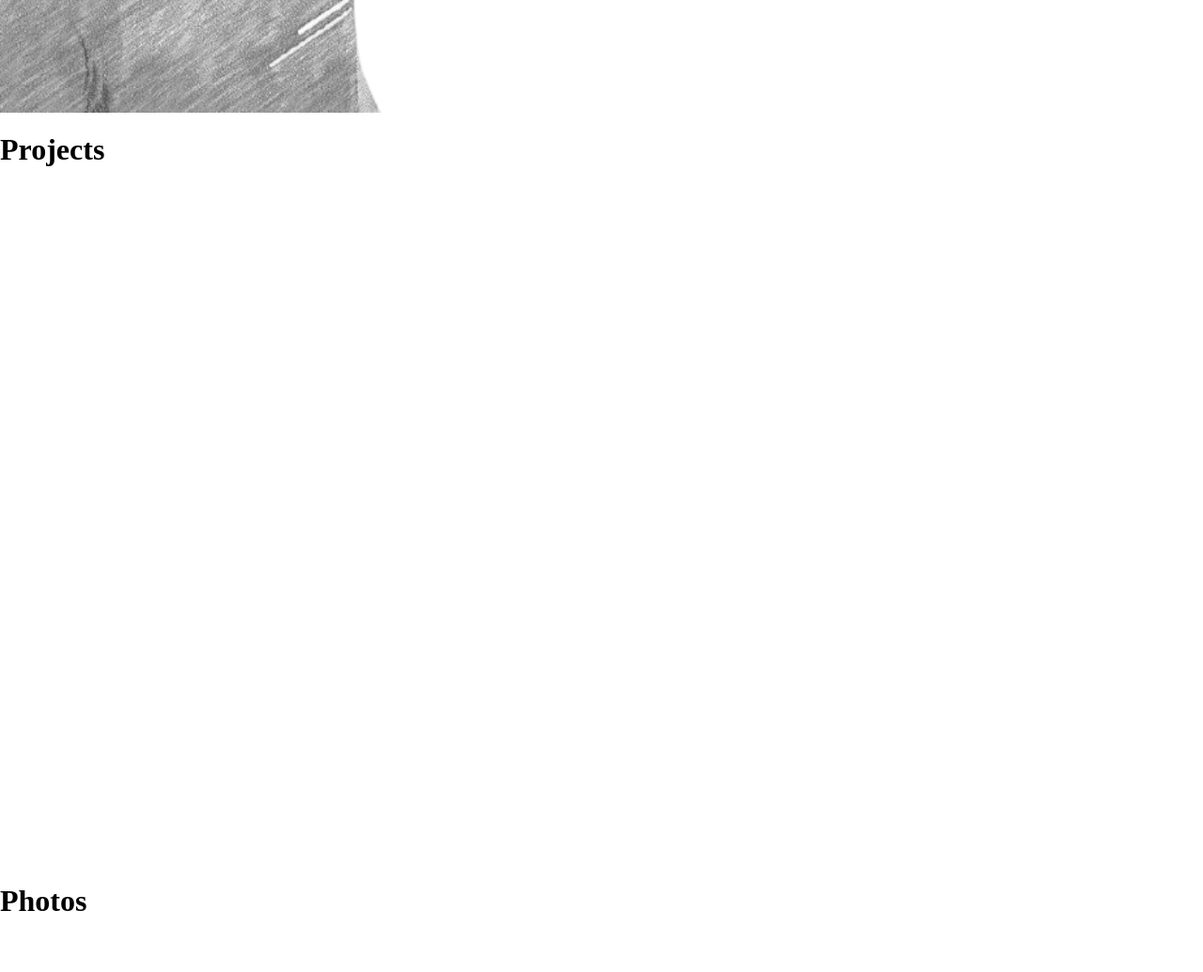
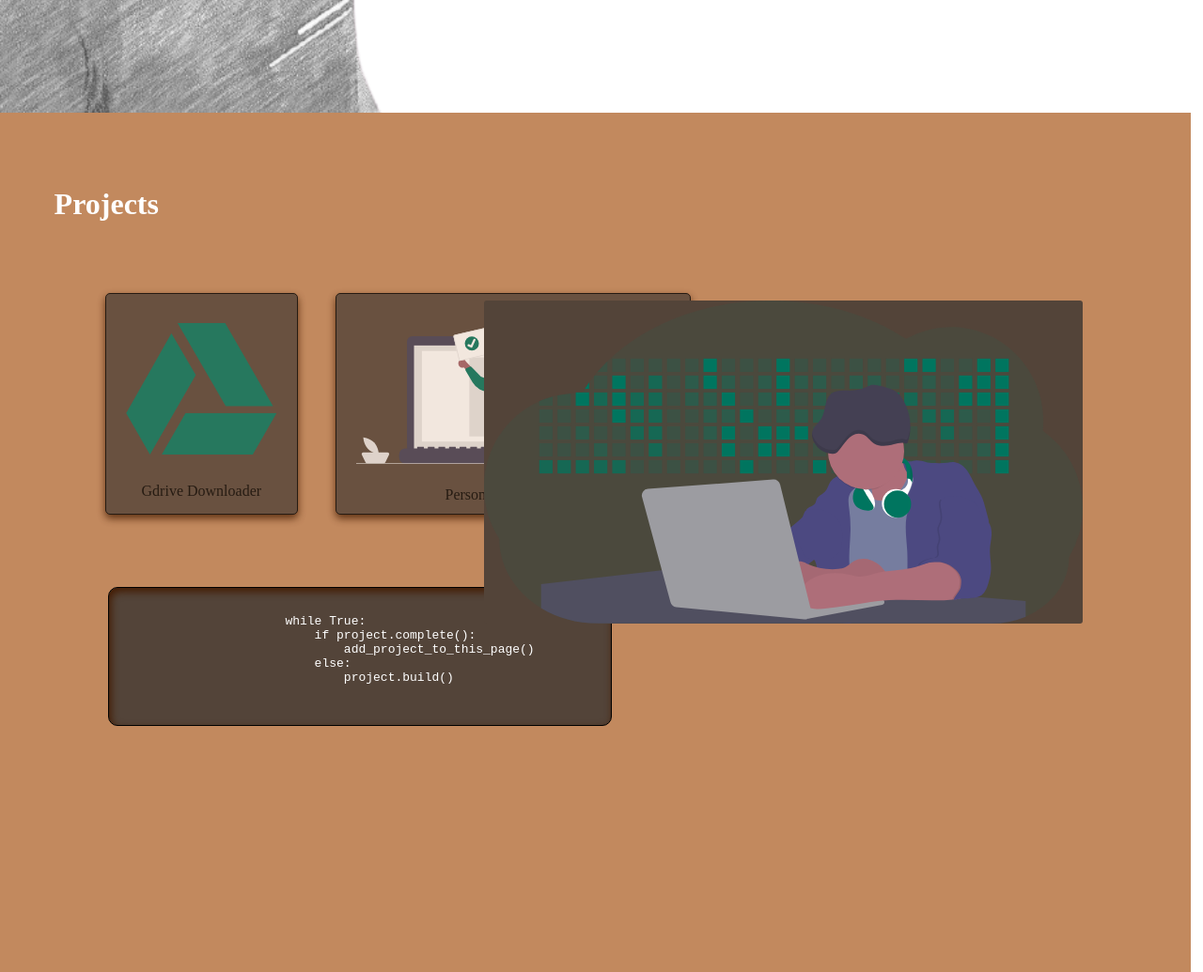
Before and after one commit to SangeetR/Internet-tech-assignments, a plain HTML site: page Assignment-1/index-branch.html in a window 1280 px wide. Shown: the part 680-1715 px from the top of the page at 94% size. Drawn offline with Linux system fonts and the light colour scheme; a web font is replaced by a local one.

Commit message:
Home and project page complete

```diff
--- a/Assignment-1/index-branch.html
+++ b/Assignment-1/index-branch.html
@@ -6,8 +6,11 @@
     <head>
 
         <link rel="stylesheet" href="style2.css">
+        <!-- google fonts -->
         <link rel="preconnect" href="https://fonts.gstatic.com">
         <link href="https://fonts.googleapis.com/css2?family=New+Tegomin&display=swap" rel="stylesheet">
+        <!-- font awesome -->
+        <script src="https://kit.fontawesome.com/3d46b72bc9.js" crossorigin="anonymous"></script>
 
         <title>Sangeet Rathi's Personal Site</title>
     </head>
@@ -117,6 +120,40 @@
 
         <div class="page" id="projects">
             <h1>Projects</h1>
+            <div class="project-list">
+
+                <div class="project-card">
+                    <a href="https://github.com/SangeetR/Gdrive" target="_blank">
+                        <i class="fab fa-google-drive fa-10x " style="color: #00755f;"></i>
+                        <div class="project-label">
+                            Gdrive Downloader
+                        </div>
+                    </a>
+                </div>
+
+                <div class="project-card">
+                    <a href="https://github.com/SangeetR/Portfolio" target="_blank">
+                        <img src="portfolio.svg" alt="portfolio image" style="height: 10em; width: auto;">
+                        <div class="project-label">
+                            Personal Portfolio Site
+                        </div>
+                    </a>
+                </div>
+
+            </div>
+
+            <div class="well">
+                <pre class="code">
+                    <code>
+                        while True:
+                            if project.complete():
+                                add_project_to_this_page()
+                            else:
+                                project.build()
+                    </code>
+                </pre>
+            </div>
+            <img src="project.svg" alt="Project Image" id="project-image">
         </div>
 
 
@@ -142,6 +179,9 @@
 
         <div class="page" id="code">
             <h1>Code</h1>
+            <div style="overflow: auto; height:80%;">
+                <script src="https://gist.github.com/SangeetR/2b78e6f8c12142bb507963686630f5dc.js"></script>
+            </div>
         </div>
 
 
--- a/Assignment-1/style.css
+++ /dev/null
@@ -1,101 +0,0 @@
-body{
-    /* background-color: coral; */
-    margin: 0;
-    /* padding-left: 20%; */
-    padding-right: 5%;
-    font-family: 'New Tegomin', serif;
-}
-
-.nav-item {
-    position: static;
-}
-
-.nav-item img {
-    height: 90px;
-    position: absolute;
-    top: 0%;
-    left: 0%;
-    /* width: 100%; */
-}
-
-.nav-item a {
-    position: absolute;
-    top:30px;
-    left: 25px;
-}
-
-.sidebar{
-    position: fixed;
-    top: 27.5%;
-    right:7.5%;
-    /* border: 1px, solid; */
-}
-
-.nav {
-     margin: 3%;
-     /* position: relative; */
-}
-
-.navbar {
-    position: fixed;
-    /* border: 1px solid black; */
-    display: flex;
-    flex-direction: column;
-    top: 5%;
-    right: 5%;
-    /* justify-content: right; */
-}
-
-/* .nav {
-    background-color: rgb(15, 145, 106);
-    list-style-type: none;
-    padding-top: 5%;
-    padding-bottom: 5%;
-    padding-right: 0%;
-    padding-left: 0%;
-    border-radius: 3px;
-    opacity: 0.65;
-} */
-
-.nav-item {
-    /* border: 1px solid;    */
-    /* border-color: black; */
-    /* margin: 12.5px; */
-    /* padding: 7.5px; */
-    /* border-radius: 2px; */
-}
-
-#home {
-    /* background-image: url("home.png"); */
-    /* height: 80vh;
-    width: 80vw; */
-    /* margin-top: 10%; */
-    display: flex;
-    flex-direction: row;
-  /* Center and scale the image nicely */
-  /* background-position: center;
-  background-repeat: no-repeat; */
-  /* border: 5px solid black; */
-
-  /* background-size: cover; */
-}
-
-.home-photo {
-    height: 100vh;
-    width: auto;
-}
-
-.page{
-    float:left;
-    height:100vh;
-    width: 100%;
-}
-
-a {
-    text-decoration: none;
-    color: black;
-}
-
-a:visited{
-    color: black;
-}
--- a/Assignment-1/style2.css
+++ b/Assignment-1/style2.css
@@ -1,9 +1,19 @@
 body{
     /* background-color: coral; */
     margin: 0;
+
     /* padding-left: 20%; */
     padding-right: 10%;
     font-family: 'New Tegomin', serif;
+}
+
+a {
+    text-decoration: none;
+    color: black;
+}
+
+a:visited{
+    color: black;
 }
 
 .nav {
@@ -35,6 +45,15 @@ body{
     /* justify-content: right; */
 }
 
+/* Change above this  */
+.page{
+    float:left;
+    height:100vh;
+    width: 100%;
+    /* overflow: auto; */
+    /* border: 1px solid black; */
+}
+
 #home {
     display: flex;
     flex-direction: row;
@@ -45,20 +64,77 @@ body{
     width: auto;
 }
 
+#projects {
 
-/* Change above this  */
-.page{
-    float:left;
-    height:100vh;
+    /* ? Color Palett Used
+     ** #c2895e
+     ** #441b00
+     ** #00755f
+     ** #dfe0df
+     shadow #2f4858
+     */
+    background-color: #c2895e;
     width: 100%;
-    /* border: 1px solid black; */
+    padding: 5%;
+    color: white;
 }
 
-a {
-    text-decoration: none;
-    color: black;
+.project-list {
+    display: flex;
+    flex-direction: row;
+    padding: 3% 5% 5% 3%;
 }
 
-a:visited{
-    color: black;
+.project-card {
+    padding: 2% 2% 1% 2%;
+    margin: 20px;
+    display: flex;
+    flex-direction: column;
+    border: 1px solid black;
+    border-radius: 5px;
+    text-align: center;
+    box-shadow: 0 4px 8px 0 #441b00;
+    transition: 0.3s;
+    background-color: #534439;
+    opacity: 0.8;
 }
+
+.project-card:hover {
+    box-shadow: 0 8px 16px 0 #2f4858;
+}
+
+.project-label {
+    margin-top: 20px;
+
+}
+
+.well {
+    border: 1px solid black;
+    margin-left: 5%;
+    margin-right: 48.5%;
+    /* width: 30%; */
+    box-shadow: 2px 4px 8px #441b00 inset;
+    border-radius: 10px;
+    transition: 0.5s;
+    background-color: #534439;
+}
+
+.well:hover {
+    box-shadow: 6px 12px 24px #2f4858 inset;
+}
+
+#project-image {
+    height: 43%;
+    width: auto;
+    position: absolute;
+    top: 125%;
+    right: 10%;
+    background-color:#534439;
+    border-radius: 3px;
+    /* opacity: 0.5; */
+    /* box-shadow: 0 4px 8px 0px black; */
+}
+
+/* .code {
+    background-color: #534439;
+} */
```
Also changed, not shown: Assignment-1/index.html (deleted, +0 -137 lines), Assignment-1/portfolio.svg (added), Assignment-1/project.svg (added).
